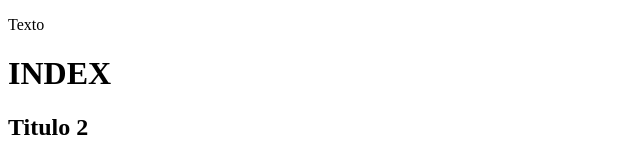
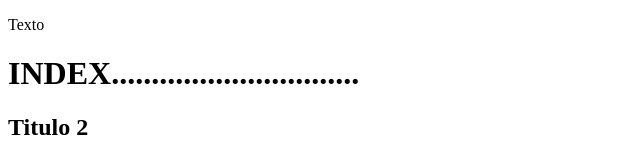
Before and after one commit to HuberGiron/Redesv24, a plain HTML site: page index.html in a window 1280 px wide. Shown: the top 160 px of the page, without its empty margins (0-640 px from the left). Drawn offline with Linux system fonts and the light colour scheme.

Commit message:
cambios computadora

```diff
--- a/index.html
+++ b/index.html
@@ -6,7 +6,7 @@
 
 <body>
   <p>Texto</p>
-  <h1>INDEX</h1>
+  <h1>INDEX...............................</h1>
   <h2>Titulo 2<h2>
   <h3>Titulo 3</h4>
   <h4>Titulo 4</h4>
```
Also changed, not shown: images/afuera.jpeg (added).
